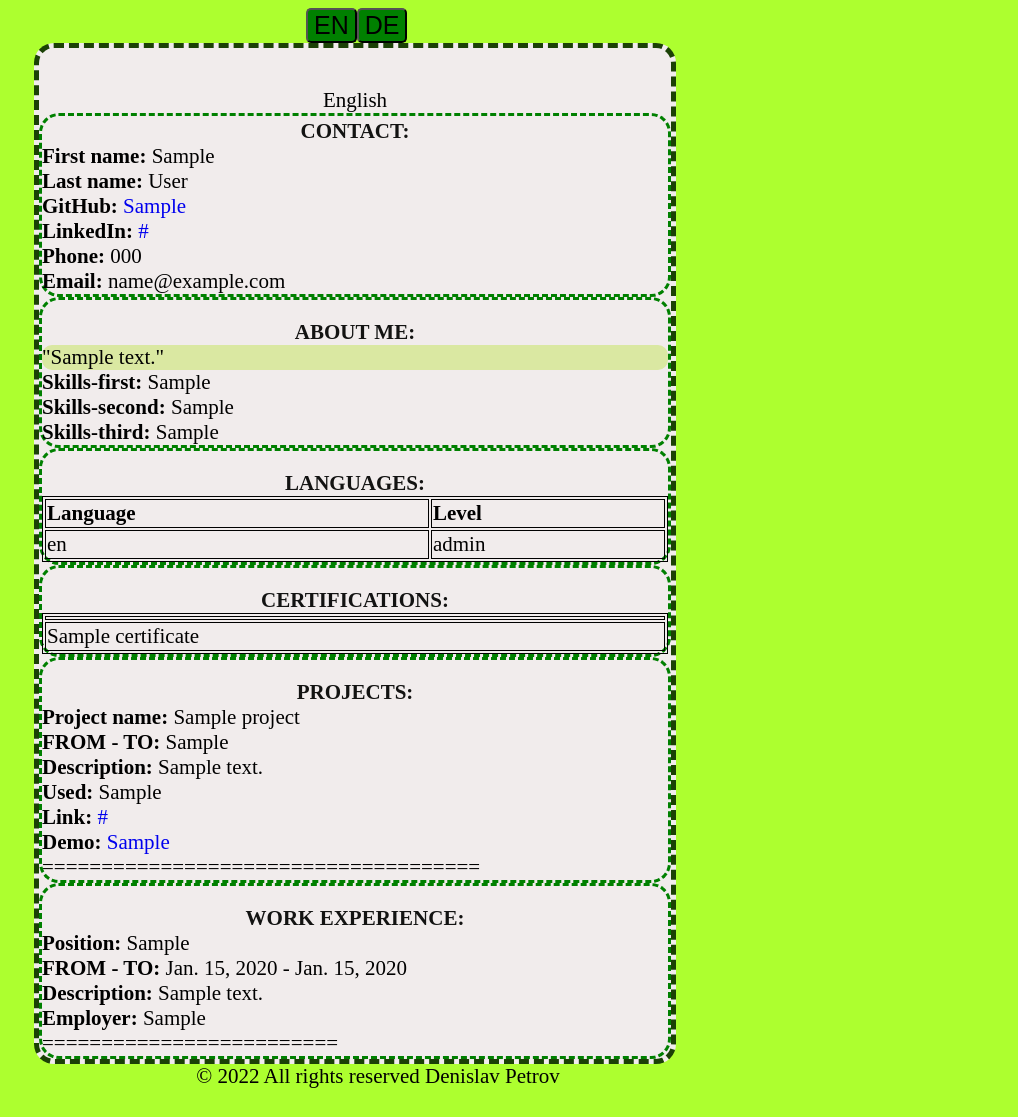
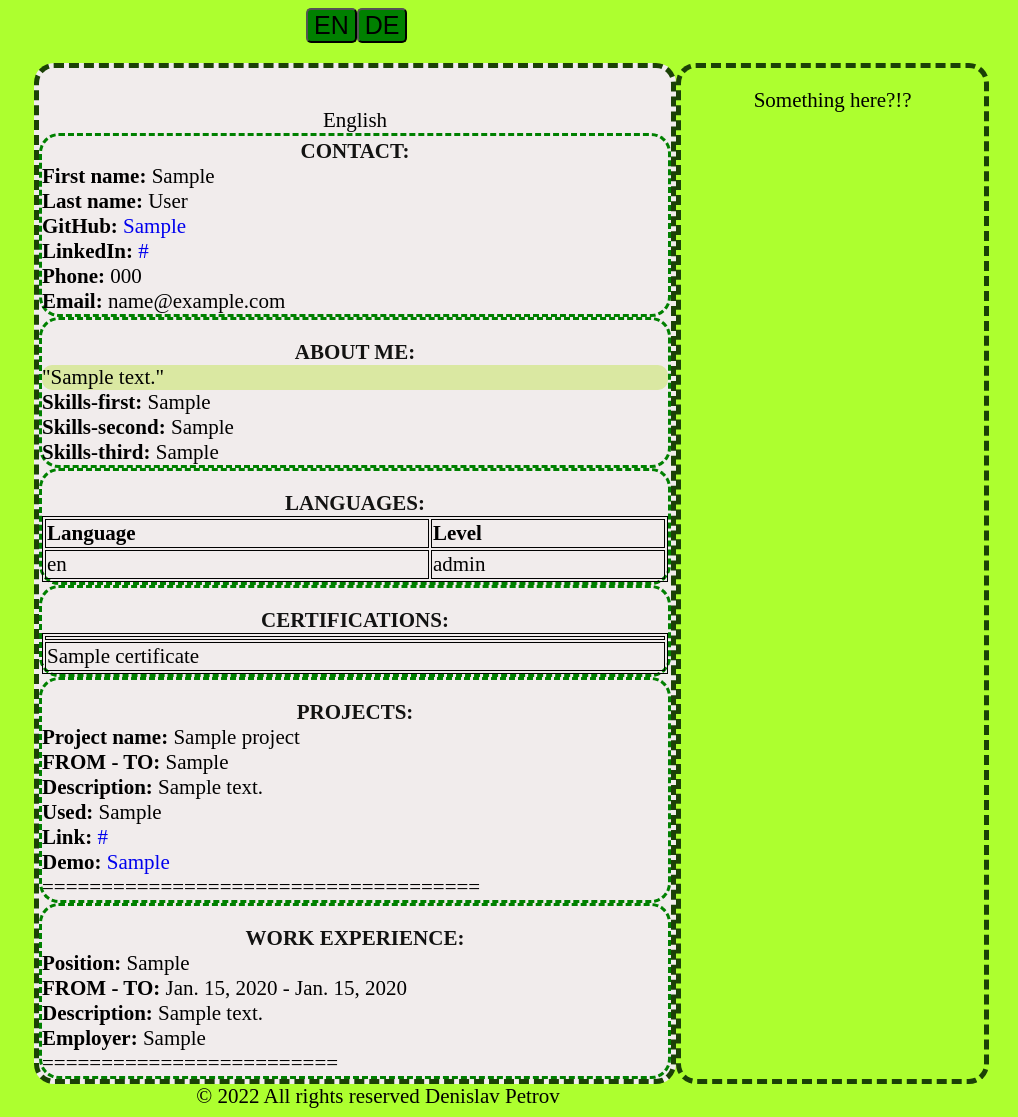
Before and after one commit to DenisPGH/CV, a Django app: page / in a window 1280 px wide. Shown: the whole page, without its empty margins (262-1280 px from the left). Before the commit the page ends 1088 px from the top, so only its background shows below. Run offline with Django 4.2, Linux system fonts and the light colour scheme; tables that the repository leaves empty hold one stand-in row (values such as "Sample post").

Commit message:
added empty space in left html

```diff
--- a/denislav/static/index.css
+++ b/denislav/static/index.css
@@ -33,6 +33,20 @@
     border-width: 5px;
     border-color: #1b4106;
     width: 50%;
+
+}
+div.main{
+    display: flex;
+    flex-direction: row;
+}
+div.left{
+    text-align: center;
+    border-radius: 20px;
+    border-style: dashed;
+    border-width: 5px;
+    border-color: #1b4106;
+    width: 24%;
+
 
 }
 div div.contact{
--- a/denislav/templates/index.html
+++ b/denislav/templates/index.html
@@ -17,6 +17,8 @@
             {% csrf_token %}
         </form>
 </header>
+
+<div class="main">
 
 <div class="con">
 
@@ -187,6 +189,11 @@
 </div>
 
 </div>
+<div class="left">
+    <span>Something here?!?</span>
+
+</div>
+</div>
 <footer>
     <p2> &copy; 2022 All rights reserved Denislav Petrov </p2>
 </footer>
```
